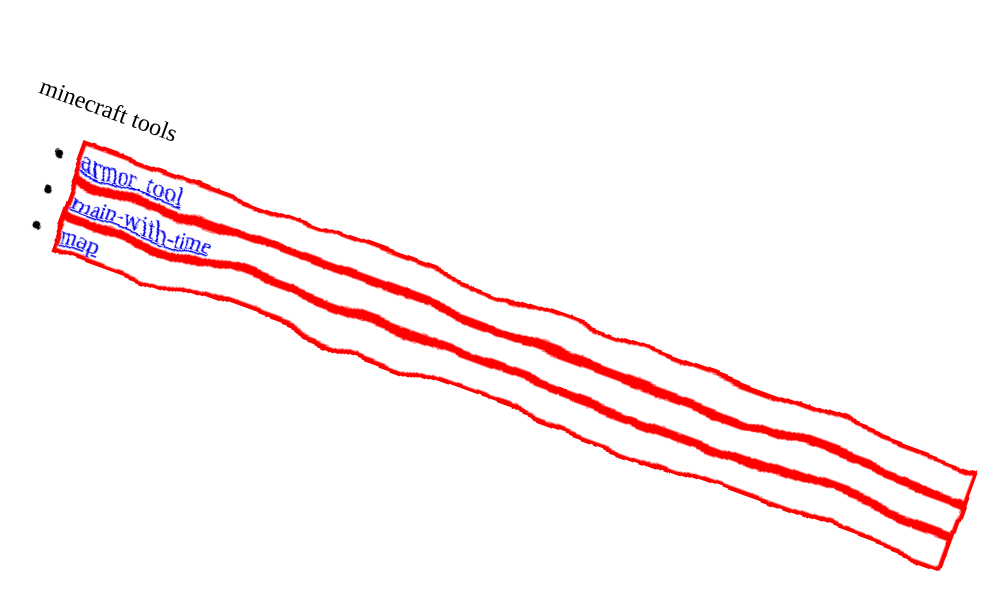
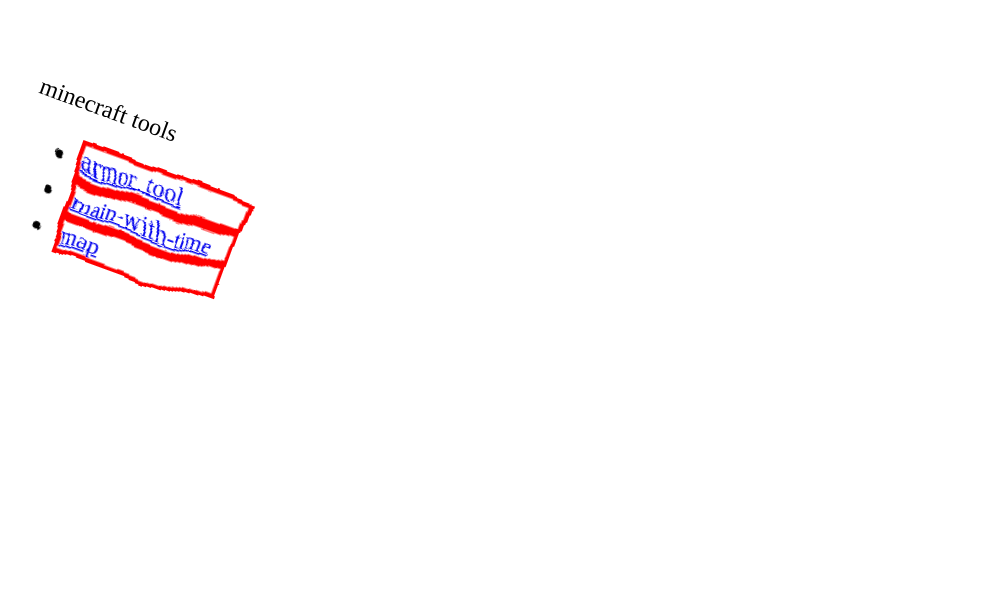
Before and after one commit to ch-yx/web, a plain HTML site: page index.html in a window 1280 px wide. Shown: the top 610 px of the page, without its empty margins (141-1149 px from the left). Drawn offline with Linux system fonts and the light colour scheme.

Commit message:
Update index.html

```diff
--- a/index.html
+++ b/index.html
@@ -1,6 +1,6 @@
 <div style="transform: scale(1.5) rotate(20deg) translateX(10%);transform-origin: left top;">
 <p>minecraft tools</p>
-<ul style="filter:url(#filter);width: 50%;">
+<ul style="filter:url(#filter);width: 15ch;">
 <li style="border: red solid;"><a href=armor_tool>armor_tool</a></li>
 <li style="border: red solid;"><a href=main-with-time>main-with-time</a></li>
 <li style="border: red solid;"><a href=map>map</a></li>
```
